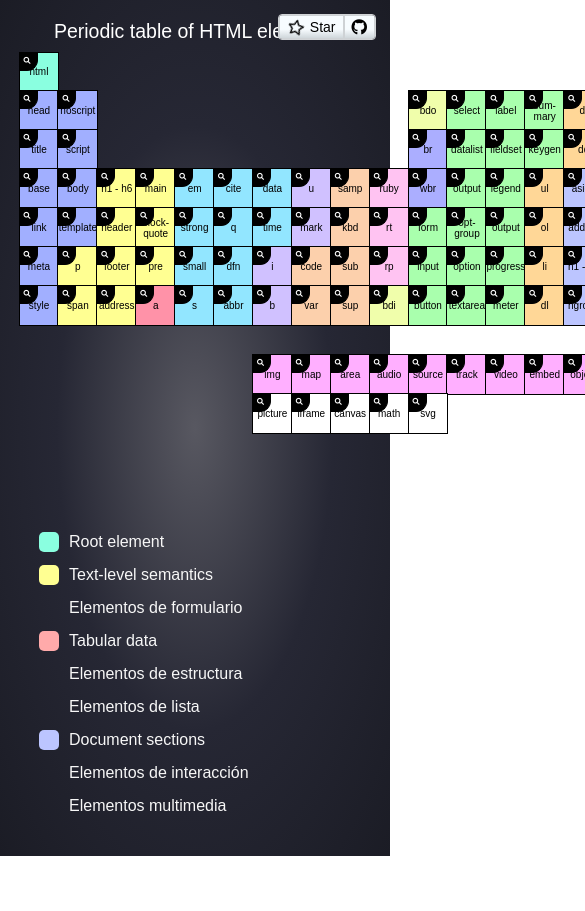
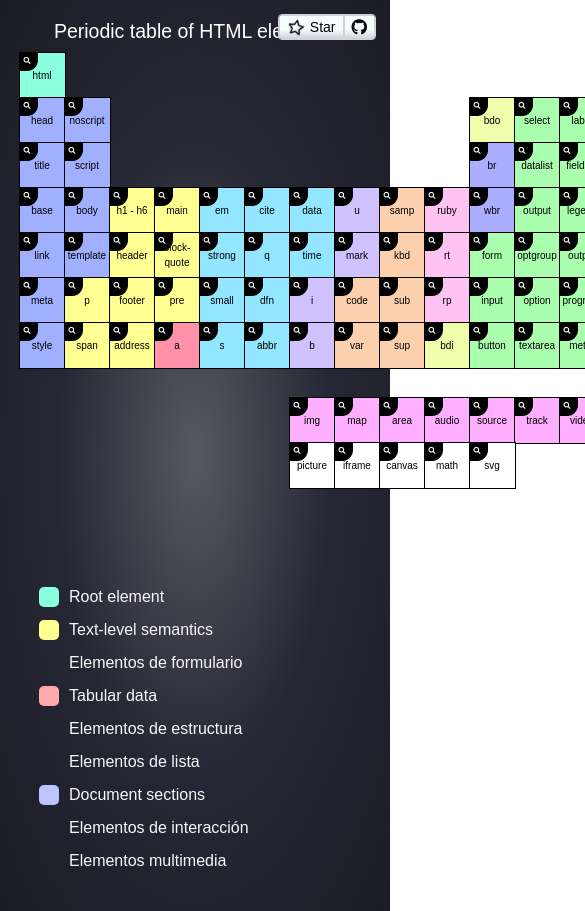
Before and after one commit to jaenfigueroa/Periodic-table-of-HTML-elements, a React (Vite) app: page / in a window 390 px wide. Shown: the top 911 px of the page, 585 px wide, since content can reach past the window. Before the commit the page ends 856 px from the top, so only its background shows below. Built offline with nearby package versions, Linux system fonts and the light colour scheme.

Commit message:
:sparkles: feat: improve group

```diff
--- a/src/components/atoms/Element/Element.scss
+++ b/src/components/atoms/Element/Element.scss
@@ -14,6 +14,7 @@
   p {
     text-align: center;
     font-size: clamp(1rem, 1.1vw, 2rem);
+    line-height: 1.5rem;
   }
 
   span {
@@ -30,8 +31,7 @@
     // font-size: .9rem;
     // font-size: 1rem;
     // line-height: 1rem;
-
-
+    font-size: clamp(.5rem, .6vw, .8rem);
   }
 
   h3 {
```
